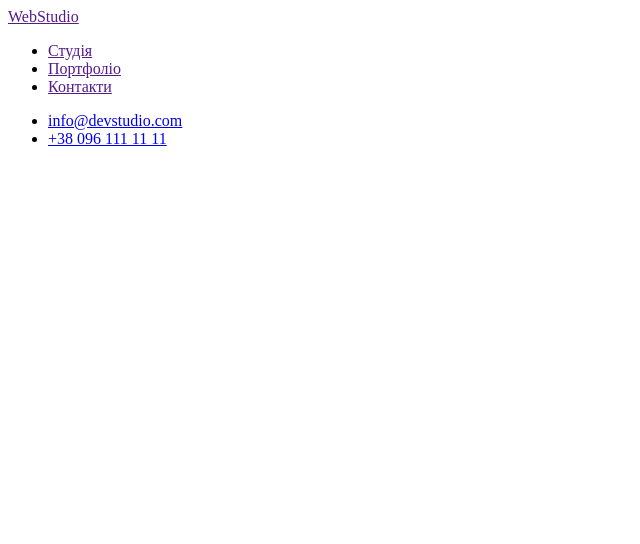
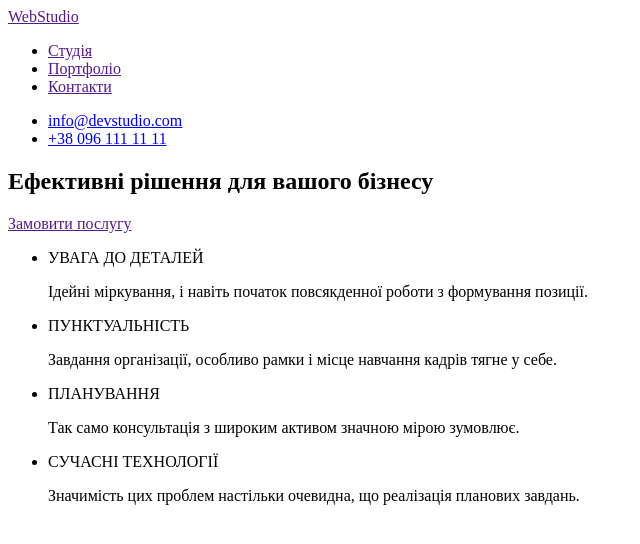
Before and after one commit to nikkuts/goit-markup-hw-01, a plain HTML site: page index.html in a window 1280 px wide. Shown: the whole page, without its empty margins (0-640 px from the left). Drawn offline with Linux system fonts and the light colour scheme.

Commit message:
додає секцію hero

```diff
--- a/index.html
+++ b/index.html
@@ -23,10 +23,30 @@
             <li><a href="tel:+380961111111">+38 096 111 11 11</a></li>
         </ul>
     </header>
-
     <!--Унікальний зміст сторінки-->
     <main>
-
+        <section class="hero">
+        <h1>Ефективні рішення для вашого бізнесу</h1>
+        <p><a href="">Замовити послугу</a></p>
+        <ul>
+            <li>
+                <p>УВАГА ДО ДЕТАЛЕЙ</p>
+                <p>Ідейні міркування, і навіть початок повсякденної роботи з формування позиції.</p>
+            </li>
+            <li>
+                <p>ПУНКТУАЛЬНІСТЬ</p>
+                <p>Завдання організації, особливо рамки і місце навчання кадрів тягне у себе.</p>
+            </li>
+            <li>
+                <p>ПЛАНУВАННЯ</p>
+                <p>Так само консультація з широким активом значною мірою зумовлює.</p>
+            </li>
+            <li>
+                <p>СУЧАСНІ ТЕХНОЛОГІЇ</p>
+                <p>Значимість цих проблем настільки очевидна, що реалізація планових завдань.</p>
+            </li>
+        </ul>
+        </section>
     </main>
 
     <!--Підвал-->
```
